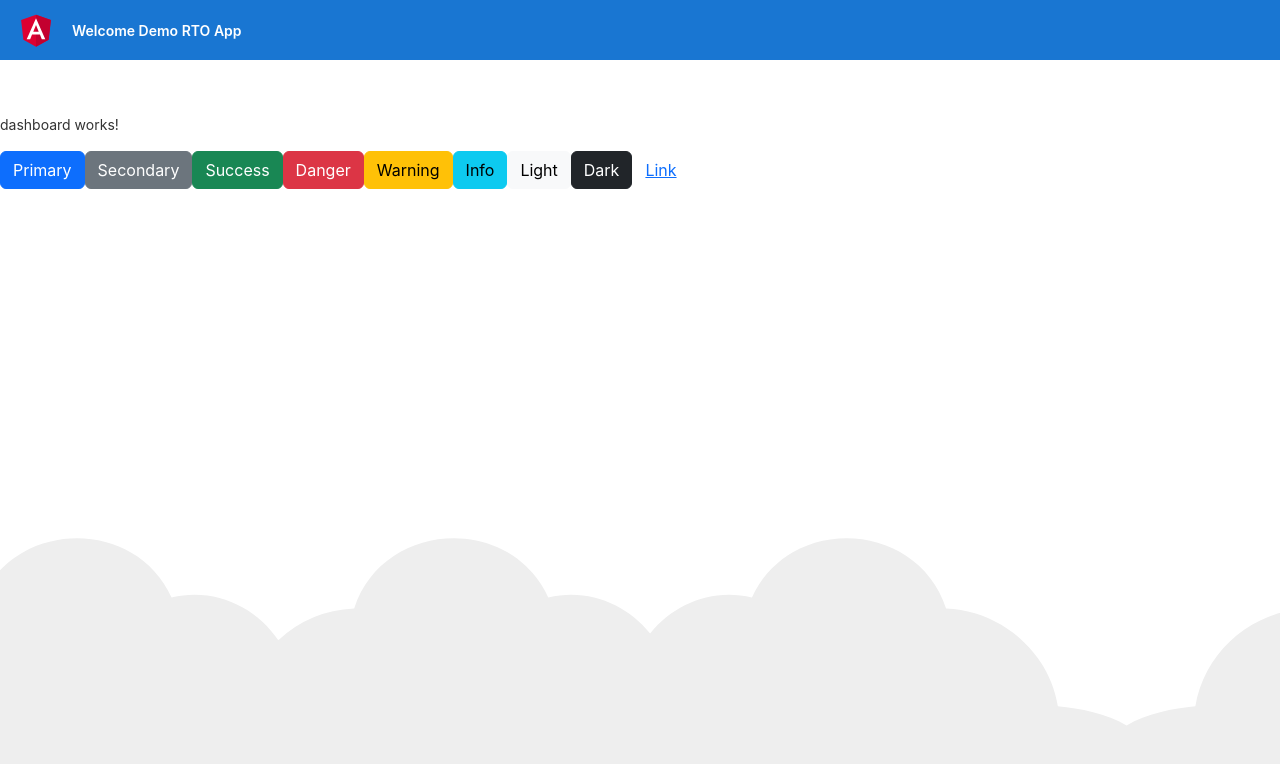
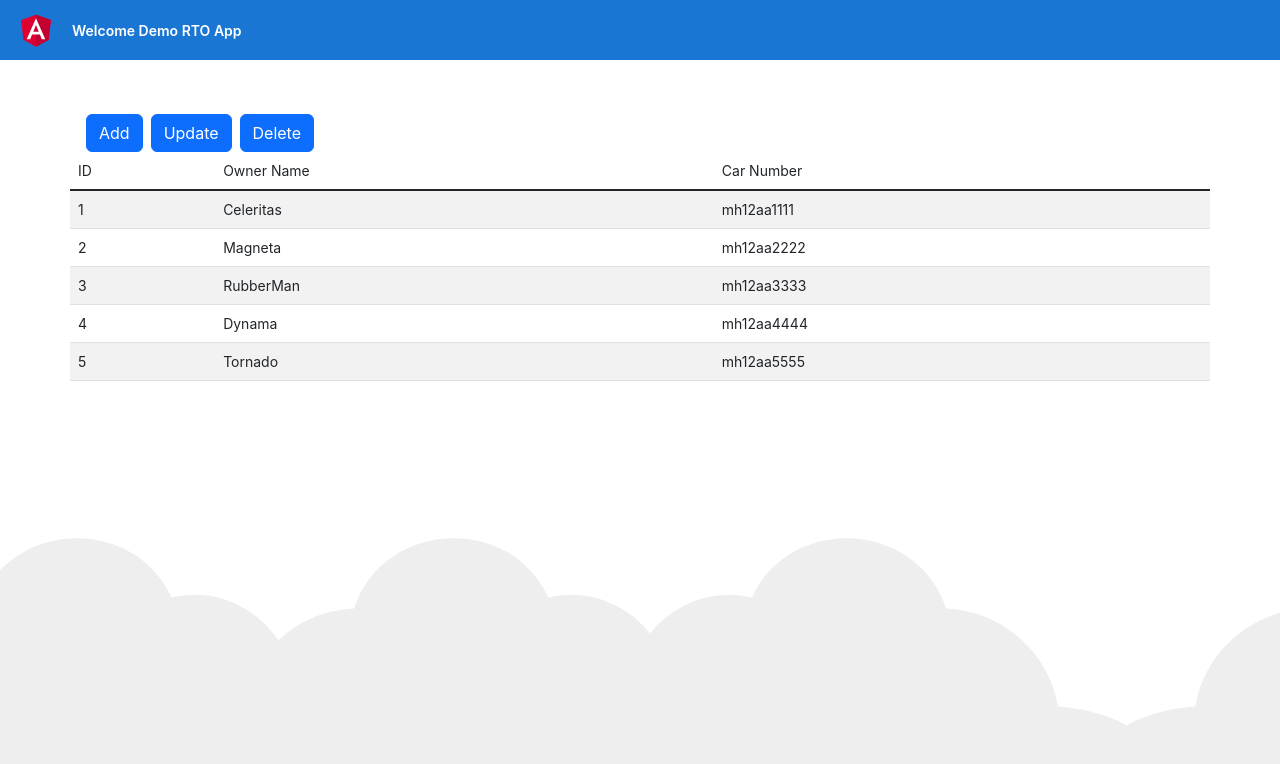
Before and after one commit to maheshwattamwar1/demo-rto-app, an Angular app: page /dashboard in a window 1280 px wide. Shown: the top 764 px of the page. Built offline with nearby package versions, Linux system fonts and the light colour scheme.

Commit message:
Added static details object and populated using table

```diff
--- a/src/app/dashboard/dashboard.component.html
+++ b/src/app/dashboard/dashboard.component.html
@@ -1,11 +1,27 @@
-<p>dashboard works!</p>
+<div class="container">
+    <div class="row">
 
-<button type="button" class="btn btn-primary">Primary</button>
-<button type="button" class="btn btn-secondary">Secondary</button>
-<button type="button" class="btn btn-success">Success</button>
-<button type="button" class="btn btn-danger">Danger</button>
-<button type="button" class="btn btn-warning">Warning</button>
-<button type="button" class="btn btn-info">Info</button>
-<button type="button" class="btn btn-light">Light</button>
-<button type="button" class="btn btn-dark">Dark</button>
-<button type="button" class="btn btn-link">Link</button>
+        <div class="action-buttons">
+            <button type="button" class="btn btn-primary mx-1">Add</button>
+            <button type="button" class="btn btn-primary mx-1">Update</button>
+            <button type="button" class="btn btn-primary mx-1">Delete</button>
+        </div>
+
+        <table class="table table-striped">
+            <thead>
+                <tr>
+                    <td>ID</td>
+                    <td>Owner Name</td>
+                    <td>Car Number</td>
+                </tr>
+            </thead>
+            <tbody class="table-group-divider">
+                <tr *ngFor="let detail of detailsArr">
+                    <td>{{detail.id}}</td>
+                    <td>{{detail.ownerName}}</td>
+                    <td>{{detail.vehicleNumber}}</td>
+                </tr>
+            </tbody>
+        </table>
+    </div>
+</div>
--- a/src/app/dashboard/dashboard.component.ts
+++ b/src/app/dashboard/dashboard.component.ts
@@ -7,4 +7,16 @@ import { Component } from '@angular/core';
 })
 export class DashboardComponent {
 
+  constructor() {
+
+  }
+
+  detailsArr = [
+    { id: 1, ownerName: 'Celeritas', vehicleNumber: 'mh12aa1111' },
+    { id: 2, ownerName: 'Magneta', vehicleNumber: 'mh12aa2222' },
+    { id: 3, ownerName: 'RubberMan', vehicleNumber: 'mh12aa3333' },
+    { id: 4, ownerName: 'Dynama', vehicleNumber: 'mh12aa4444' },
+    { id: 5, ownerName: 'Tornado', vehicleNumber: 'mh12aa5555' }
+  ];
+
 }
```
